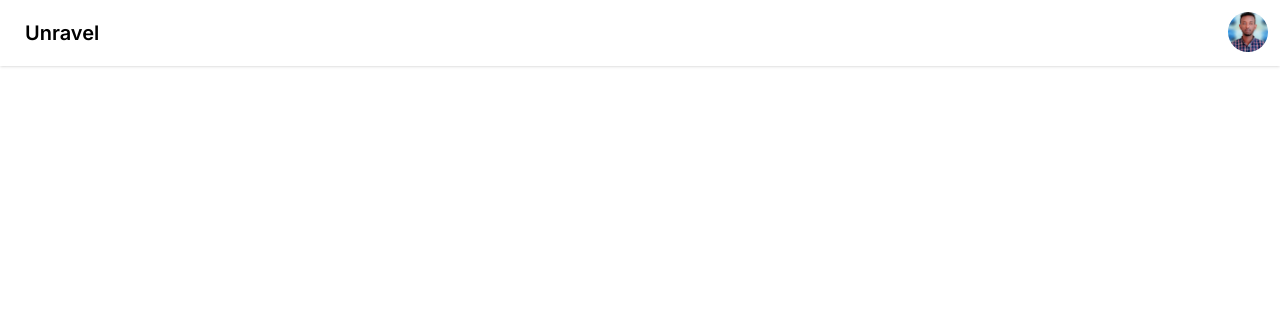
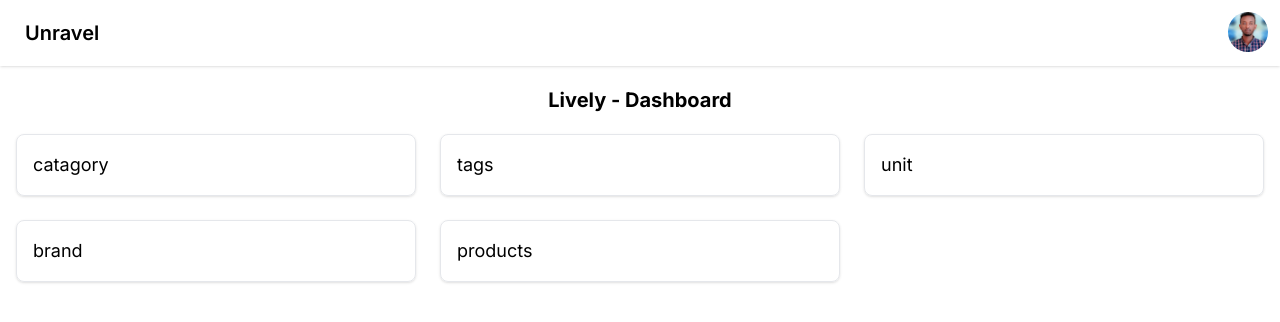
Before and after one commit to suraffy/surafel-unravel-app, a Next.js app: page /dashboard in a window 1280 px wide. Shown: the top 322 px of the page. Built offline with nearby package versions, Linux system fonts and the light colour scheme.

Commit message:
Create a box component

```diff
--- /dev/null
+++ b/app/dashboard/Box.jsx
@@ -0,0 +1,11 @@
+import React from "react";
+
+const Box = ({ title }) => {
+  return (
+    <div className="p-4 border shadow hover:ring-2 hover:ring-offset-2 rounded-lg">
+      <h2 className="text-lg">{title}</h2>
+    </div>
+  );
+};
+
+export default Box;
--- a/app/dashboard/page.jsx
+++ b/app/dashboard/page.jsx
@@ -1,10 +1,23 @@
 import React from "react";
 import Navbar from "./Navbar";
+import Box from "./Box";
 
 const Dashboard = () => {
   return (
     <div>
       <Navbar />
+
+      <div className="container mt-5">
+        <h1 className="font-bold text-xl text-center">Lively - Dashboard</h1>
+      </div>
+
+      <div className="container mx-auto grid sm:grid-cols-2 md:grid-cols-3 gap-6 mt-5">
+        <Box title={"catagory"} />
+        <Box title={"tags"} />
+        <Box title={"unit"} />
+        <Box title={"brand"} />
+        <Box title={"products"} />
+      </div>
     </div>
   );
 };
```
